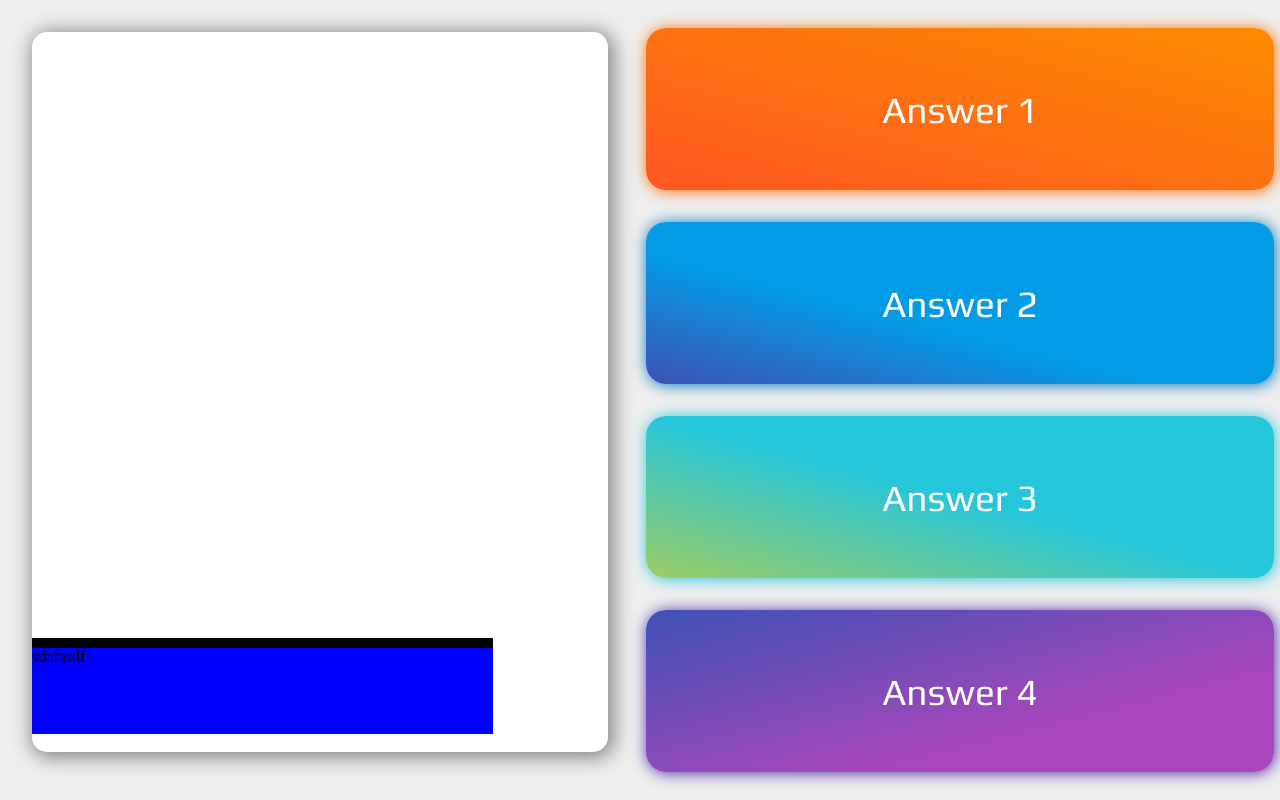
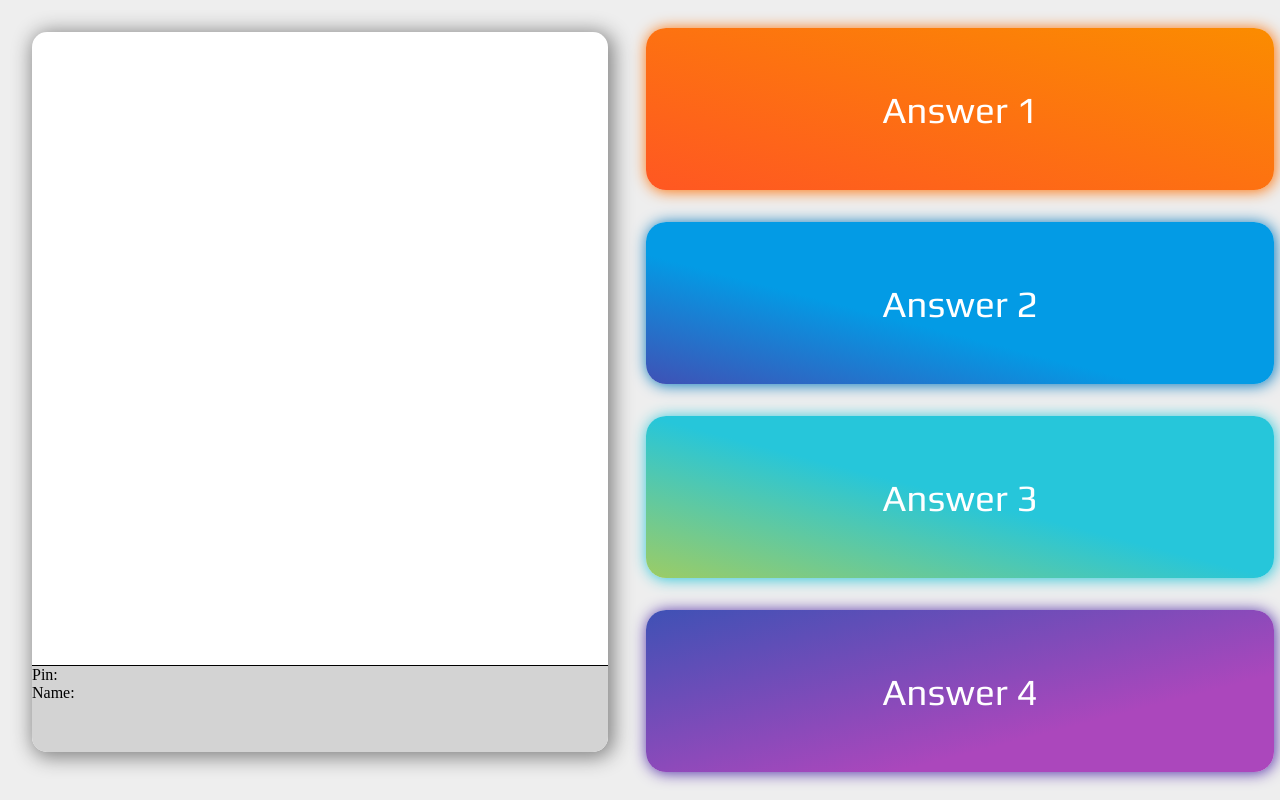
Before and after one commit to cmsparks/Rush_Game, a website: page build/public/game/index.html in a window 1280 px wide. Drawn offline with Linux system fonts and the light colour scheme.

Commit message:
ddfsafadsadgsdfsasdfsdfasdfdsaf

```diff
--- a/build/public/game/index.html
+++ b/build/public/game/index.html
@@ -2,11 +2,11 @@
 <html>
 	<head>
 		<meta charset="utf-8">
-	    <title>Kahoot Clone</title>
+	    <title>Rush!</title>
 	    <link rel="stylesheet" href="stylesheet.css">
 	    <script type="text/javascript" src="javascript.js" ></script>
 	</head>
-	<body>
+	<body onload="init()">
 		<div id="overlay">
 			<div class="canvas canvas4">
     			<div class="spinner4"><p class="center"></p></div>
@@ -22,7 +22,13 @@
 		</div>
 		<div class="q-container">
 			<div class="question">
-				<div id="quesFooter">sdafasdf</div>
+				<div id="quesFooter">
+					<div class="place"></div>
+					<div class="gameInfo">
+						<div id="pin">Pin: <span id="currPin"></span></div>
+						<div id="name">Name: <span id="currName"></span></div>
+					</div>
+				</div>
 			</div>
 		</div>
 	</body>
--- a/build/public/game/javascript.js
+++ b/build/public/game/javascript.js
@@ -1,5 +1,11 @@
+
+function init() {
+
+}
+
 function connectToServer(pin, nme) {
-
+	document.getElementById("currPin").innerHTML = pin;
+	document.getElementById("currName").innerHTML = nme;
 }
 
 function selectQues(num) {
--- a/build/public/game/stylesheet.css
+++ b/build/public/game/stylesheet.css
@@ -19,12 +19,14 @@ html, body {
 }
 #quesFooter {
 	position:absolute;
-	margin: 0 auto;
-	bottom: 2.5%;
-	width:80%;
+	margin: auto;
+	bottom: 0;
+	width:100%;
 	height:12%;
-	border-top: 10px solid #000;
-	background-color: blue;
+	border-top: 1px solid #000;
+	background-color: lightgrey;
+	border-bottom-right-radius: 15px;
+	border-bottom-left-radius: 15px;
 }
 
 .question {
```
